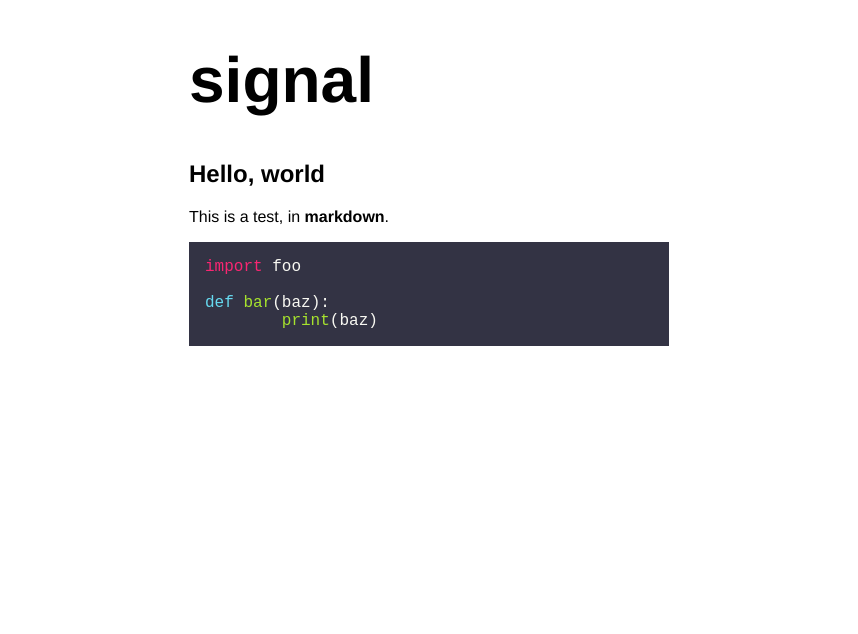
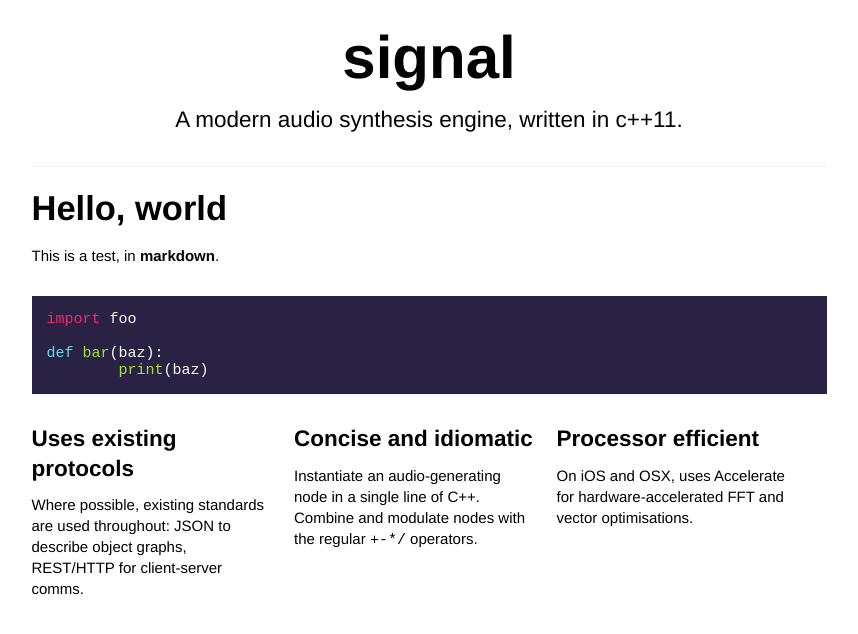
Before and after one commit to ideoforms/signalflow, a Jekyll site: the page built from index.md, in a window 1280 px wide. Shown: the top 634 px of the page, without its empty margins (211-1069 px from the left). Built offline with Jekyll 4.4.1, drawn with Linux system fonts in a browser that asks for light colours.

Commit message:
Style development

````diff
--- a/_layouts/default.html
+++ b/_layouts/default.html
@@ -9,6 +9,7 @@
 		<div id="main">
 			<div id="top">
 				<h1>signal</h1>
+				<p class="intro">A modern audio synthesis engine, written in c++11.</p>
 			</div>
 			<div id="content">
 				{{ content }}
--- a/index.md
+++ b/index.md
@@ -13,3 +13,19 @@ import foo
 def bar(baz):
 	print(baz)
 ```
+
+{::options parse_block_html="true" /}
+<div class="item">
+### Uses existing protocols
+Where possible, existing standards are used throughout: JSON to describe object graphs, REST/HTTP for client-server comms.
+</div>
+
+<div class="item">
+### Concise and idiomatic
+Instantiate an audio-generating node in a single line of C++. Combine and modulate nodes with the regular <code>+-*/</code> operators.
+</div>
+
+<div class="item">
+### Processor efficient
+On iOS and OSX, uses Accelerate for hardware-accelerated FFT and vector optimisations.
+</div>
--- a/style.css
+++ b/style.css
@@ -2,24 +2,65 @@ body
 {
 	background: white;
 	color: black;
-	font-family: "helvetica neue", sans-serif;
+	font-family: "helvetica", sans-serif;
 	font-weight: 300;
-	font-size: 16px;
+	font-size: 15px;
 }
 
 h1
 {
 	font-size: 400%;
+	margin: 0 0 0.2em;
+}
+h2
+{
+	font-size: 230%;
+	margin: 0 0 0.5em;
+}
+
+h3
+{
+	font-size: 150%;
+	margin: 0 0 0.5em;
+	line-height: 1.3em;
+}
+
+p
+{
+	margin: 0 0 1em;
+	line-height: 1.4em;
 }
 
 #main
 {
-	width: 30em;
+	width: 53em;
 	margin: auto;
+}
+
+#top
+{
+	text-align: center;
+	padding-top: 1.0em;
+	padding-bottom: 0.5em;
+	margin-bottom: 1.5em;
+	border-bottom: 1px solid #eee;
 }
 
 pre.highlight
 {
-	background: #333344;
+	background: #2a2245;
 	padding: 1em;
+	margin: 2em 0em;
 }
+
+.item
+{
+	width: 16em;
+	margin-right: 1.5em;
+	margin-bottom: 1.5em;
+	float: left;
+}
+.intro
+{
+	font-size: 150%;
+}
````
